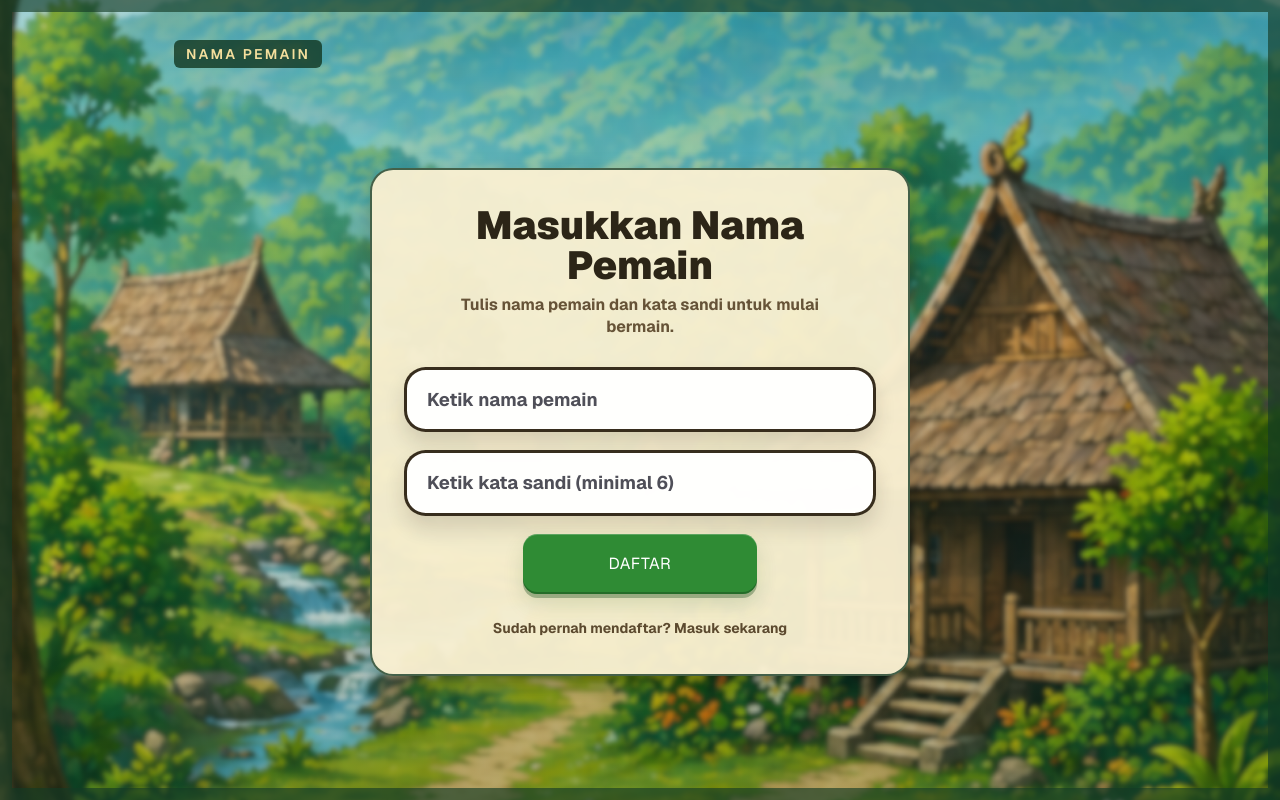
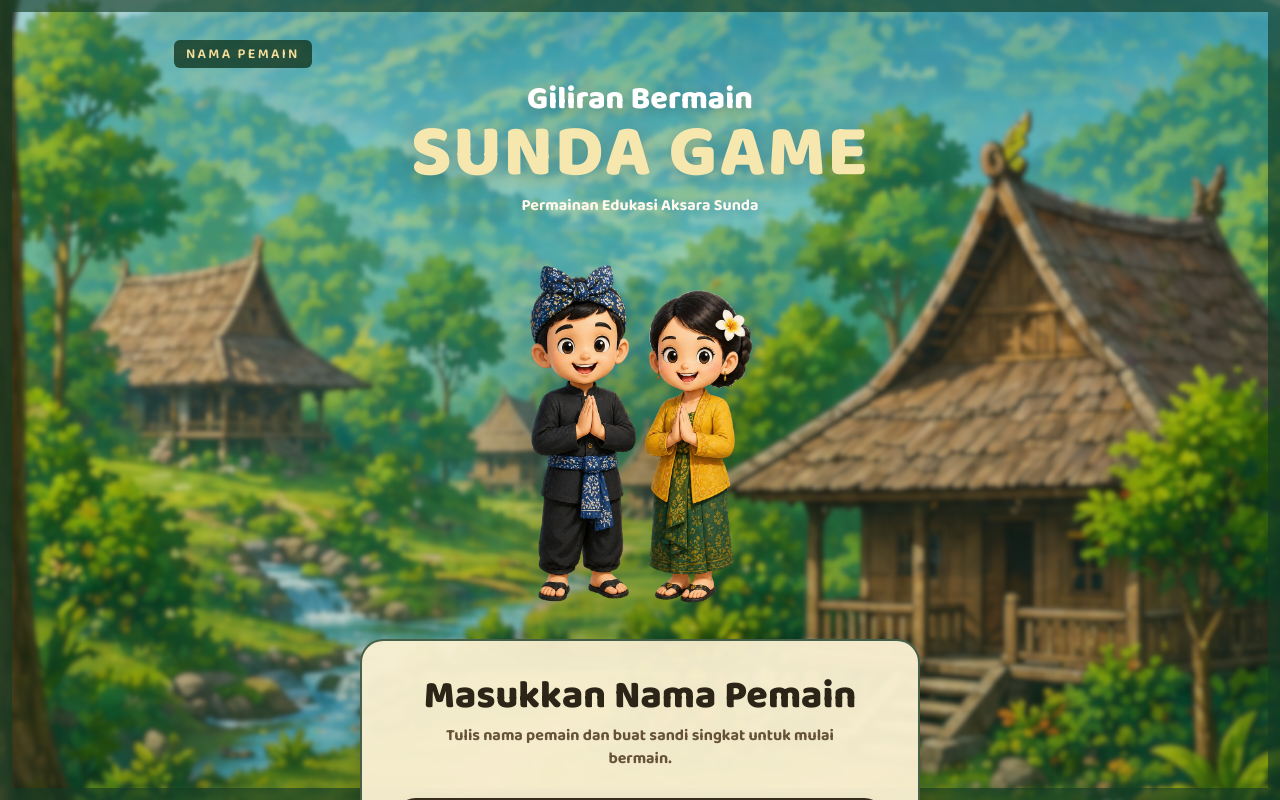
Before and after one commit to herulife/game--aksara-sunda, a Next.js app: page /register in a window 1280 px wide. Built offline with nearby package versions, Linux system fonts and the light colour scheme; no server answers.

Commit message:
feat: tighten v3 splash auth and menu clone

```diff
--- a/src/app/(auth)/actions.ts
+++ b/src/app/(auth)/actions.ts
@@ -126,5 +126,5 @@ export async function signInAction(
 export async function signOutAction() {
   const supabase = await createSupabaseServerClient();
   await supabase.auth.signOut();
-  redirect("/login");
+  redirect("/");
 }
--- a/src/app/(auth)/register/page.tsx
+++ b/src/app/(auth)/register/page.tsx
@@ -17,8 +17,8 @@ export default async function RegisterPage() {
     <AuthShell
       headerTitle="Nama Pemain"
       title="Masukkan Nama Pemain"
-      description="Tulis nama pemain dan kata sandi untuk mulai bermain."
-      footerText="Sudah pernah mendaftar?"
+      description="Tulis nama pemain dan buat sandi singkat untuk mulai bermain."
+      footerText="Sudah pernah membuat nama pemain?"
       footerLinkLabel="Masuk sekarang"
       footerLinkHref="/login"
     >
--- a/src/app/dashboard/page.tsx
+++ b/src/app/dashboard/page.tsx
@@ -111,19 +111,19 @@ export default async function DashboardPage() {
                   className="h-[46px] w-[46px] rounded-full object-cover sm:h-[58px] sm:w-[58px]"
                 />
               </div>
-              <div className="mockup-card flex min-h-[56px] w-full items-center justify-center rounded-[1rem] px-3 py-2 pl-7 text-center text-[1rem] font-black text-black sm:min-h-[66px] sm:px-4 sm:py-3 sm:pl-9 sm:text-[1.1rem]">
+              <div className="mockup-avatar-card flex min-h-[56px] w-full items-center justify-center rounded-[1rem] px-3 py-2 pl-7 text-center text-[1rem] font-black text-black sm:min-h-[66px] sm:px-4 sm:py-3 sm:pl-9 sm:text-[1.1rem]">
                 Halo, {profile?.display_name ?? "Pemain"}!
               </div>
             </div>
 
-            <div className="grid w-[118px] gap-2 sm:w-[132px]">
-              <div className="pdf-panel-cream rounded-[0.95rem] px-3 py-2 text-center text-black shadow-[0_12px_22px_rgba(35,28,15,0.16)]">
+            <div className="flex gap-2">
+              <div className="mockup-stat-card flex min-h-[56px] w-[88px] flex-col items-center justify-center rounded-[1rem] px-3 py-2 text-center text-black sm:min-h-[66px] sm:w-[98px]">
                 <div className="text-xs font-black leading-none sm:text-sm">Level</div>
                 <div className="mt-1 text-xl font-black leading-none sm:text-2xl">
                   {profile?.current_level ?? 1}
                 </div>
               </div>
-              <div className="pdf-panel-cream rounded-[0.95rem] px-3 py-2 text-center text-black shadow-[0_12px_22px_rgba(35,28,15,0.16)]">
+              <div className="mockup-stat-card flex min-h-[56px] w-[88px] flex-col items-center justify-center rounded-[1rem] px-3 py-2 text-center text-black sm:min-h-[66px] sm:w-[98px]">
                 <div className="text-xs font-black leading-none sm:text-sm">Skor</div>
                 <div className="mt-1 text-xl font-black leading-none sm:text-2xl">
                   {profile?.total_score ?? 0}
@@ -133,11 +133,11 @@ export default async function DashboardPage() {
           </div>
 
           <div className="mt-6 flex flex-1 flex-col items-center justify-center text-center">
-            <h1 className="text-[3rem] font-black leading-[0.84] tracking-[0.02em] text-[#f5e7ae] drop-shadow-[0_4px_12px_rgba(46,38,18,0.26)] sm:text-[4.8rem]">
+            <h1 className="text-[3.05rem] font-black leading-[0.84] tracking-[0.02em] text-[#f5e7ae] drop-shadow-[0_4px_12px_rgba(46,38,18,0.26)] sm:text-[4.95rem]">
               SUNDA GAME
             </h1>
-            <p className="mt-2 text-[0.86rem] font-bold text-[#fff8ec] drop-shadow-[0_3px_8px_rgba(46,38,18,0.22)] sm:text-[1rem]">
-              Permainan Edukasi Bahasa Sunda
+            <p className="mt-3 text-[0.86rem] font-bold text-[#fff8ec] drop-shadow-[0_3px_8px_rgba(46,38,18,0.22)] sm:text-[1rem]">
+              Permainan Edukasi Aksara Sunda
             </p>
 
             <div className="mt-8 flex w-full max-w-[380px] flex-col gap-3.5 sm:max-w-[430px]">
--- a/src/app/globals.css
+++ b/src/app/globals.css
@@ -25,7 +25,7 @@
   --color-accent-soft: var(--accent-soft);
   --color-border: var(--border);
   --color-danger: var(--danger);
-  --font-sans: var(--font-geist-sans);
+  --font-sans: var(--font-baloo-sans);
   --font-mono: var(--font-geist-mono);
 }
 
@@ -43,7 +43,7 @@ html {
 body {
   background: var(--background);
   color: var(--foreground);
-  font-family: var(--font-geist-sans), Arial, Helvetica, sans-serif;
+  font-family: var(--font-baloo-sans), Arial, Helvetica, sans-serif;
   min-height: 100vh;
   height: 100%;
   overflow: hidden;
@@ -572,6 +572,22 @@ a[href][class*="mockup-pill"]:active {
   box-shadow: 0 10px 30px -10px rgba(0, 0, 0, 0.5);
 }
 
+.mockup-stat-card {
+  background: rgba(248, 240, 210, 0.96);
+  border: 2px solid rgba(20, 58, 36, 0.72);
+  box-shadow:
+    inset 0 1px 0 rgba(255, 255, 255, 0.28),
+    0 12px 22px rgba(35, 28, 15, 0.16);
+}
+
+.mockup-avatar-card {
+  background: rgba(248, 240, 210, 0.98);
+  border: 2px solid rgba(20, 58, 36, 0.72);
+  box-shadow:
+    inset 0 1px 0 rgba(255, 255, 255, 0.32),
+    0 14px 24px rgba(35, 28, 15, 0.16);
+}
+
 .mockup-soft-card {
   background: rgba(249, 240, 210, 0.96);
   box-shadow: 0 16px 30px rgba(35, 28, 15, 0.18);
--- a/src/app/layout.tsx
+++ b/src/app/layout.tsx
@@ -1,11 +1,11 @@
 import type { Metadata } from "next";
-import { Geist, Geist_Mono, Noto_Sans_Sundanese } from "next/font/google";
+import { Baloo_2, Geist_Mono, Noto_Sans_Sundanese } from "next/font/google";
 import { BackgroundMusicProvider } from "@/components/game/background-music-provider";
 import { UiSoundProvider } from "@/components/game/ui-sound-provider";
 import "./globals.css";
 
-const geistSans = Geist({
-  variable: "--font-geist-sans",
+const balooSans = Baloo_2({
+  variable: "--font-baloo-sans",
   subsets: ["latin"],
 });
 
@@ -33,7 +33,7 @@ export default function RootLayout({
   return (
     <html
       lang="id"
-      className={`${geistSans.variable} ${geistMono.variable} ${notoSansSundanese.variable} h-full antialiased`}
+      className={`${balooSans.variable} ${geistMono.variable} ${notoSansSundanese.variable} h-full antialiased`}
     >
       <body className="min-h-full flex flex-col">
         <BackgroundMusicProvider>
--- a/src/components/auth/auth-shell.tsx
+++ b/src/components/auth/auth-shell.tsx
@@ -1,3 +1,4 @@
+import Image from "next/image";
 import Link from "next/link";
 import type { ReactNode } from "react";
 
@@ -28,11 +29,30 @@ export function AuthShell({
         </div>
 
         <div className="flex flex-1 items-center justify-center">
-          <div className="w-full max-w-[540px]">
-            <div className="mockup-card rounded-[1.45rem] px-5 py-7 text-center shadow-[0_18px_30px_rgba(35,28,15,0.2)] sm:px-8 sm:py-9">
-              <h1 className="text-[1.9rem] font-black leading-[1.02] text-[#2c2517] sm:text-[2.45rem]">
+          <div className="w-full max-w-[560px]">
+            <div className="flex flex-col items-center text-center">
+              <p className="mockup-white-title text-[1.6rem] font-bold leading-none sm:text-[2rem]">
+                Giliran Bermain
+              </p>
+              <h1 className="mt-2 text-[3rem] font-black leading-[0.84] tracking-[0.02em] text-[#f5e7ae] drop-shadow-[0_4px_12px_rgba(46,38,18,0.26)] sm:text-[4.6rem]">
+                SUNDA GAME
+              </h1>
+              <p className="mt-2 text-[0.86rem] font-bold text-[#fff8ec] drop-shadow-[0_3px_8px_rgba(46,38,18,0.22)] sm:text-[1rem]">
+                Permainan Edukasi Aksara Sunda
+              </p>
+              <Image
+                src="/assets/characters/splash-characters.png"
+                alt="Karakter pemain Aksara Sunda"
+                width={1383}
+                height={922}
+                className="mt-4 h-auto w-[210px] drop-shadow-[0_18px_28px_rgba(39,30,14,0.22)] sm:w-[260px]"
+              />
+            </div>
+
+            <div className="mockup-card mt-4 rounded-[1.45rem] px-5 py-7 text-center shadow-[0_18px_30px_rgba(35,28,15,0.2)] sm:px-8 sm:py-9">
+              <h2 className="text-[1.9rem] font-black leading-[1.02] text-[#2c2517] sm:text-[2.45rem]">
                 {title}
-              </h1>
+              </h2>
               <p className="mx-auto mt-2 max-w-[410px] text-sm font-bold leading-[1.4] text-[#665337] sm:text-base">
                 {description}
               </p>
--- a/src/components/auth/login-form.tsx
+++ b/src/components/auth/login-form.tsx
@@ -36,14 +36,14 @@ export function LoginForm() {
       </label>
 
       <p className="-mt-1 text-left text-xs font-bold text-[#fff8ec] drop-shadow-[0_3px_8px_rgba(46,38,18,0.22)] sm:text-sm">
-        Gunakan nama pemain yang dibuat saat daftar.
+        Gunakan nama pemain yang sudah pernah didaftarkan.
       </p>
 
       <label className="block">
         <input
           name="password"
           type="password"
-          placeholder="Ketik kata sandi"
+          placeholder="Ketik sandi pemain"
           className="mockup-input text-base sm:text-xl"
           autoComplete="current-password"
           required
@@ -61,7 +61,7 @@ export function LoginForm() {
         disabled={pending}
         className="pdf-button-green mx-auto block min-h-[54px] w-full max-w-[210px] rounded-[0.9rem] px-5 text-[1.3rem] font-black tracking-[0.04em] transition disabled:opacity-60 sm:min-h-[60px] sm:max-w-[234px] sm:text-[1.5rem]"
       >
-        {pending ? "MEMPROSES..." : "MASUK"}
+        {pending ? "MEMPROSES..." : "MULAI"}
       </button>
     </form>
   );
--- a/src/components/auth/register-form.tsx
+++ b/src/components/auth/register-form.tsx
@@ -42,7 +42,7 @@ export function RegisterForm() {
         <input
           name="password"
           type="password"
-          placeholder="Ketik kata sandi (minimal 6)"
+          placeholder="Buat sandi pemain (minimal 6)"
           className="mockup-input text-base sm:text-xl"
           autoComplete="new-password"
           required
@@ -66,7 +66,7 @@ export function RegisterForm() {
         disabled={pending}
         className="pdf-button-green mx-auto block min-h-[54px] w-full max-w-[210px] rounded-[0.9rem] px-5 text-[1.3rem] font-black tracking-[0.04em] transition disabled:opacity-60 sm:min-h-[60px] sm:max-w-[234px] sm:text-[1.5rem]"
       >
-        {pending ? "MEMPROSES..." : "DAFTAR"}
+        {pending ? "MEMPROSES..." : "LANJUT"}
       </button>
     </form>
   );
--- a/src/components/game/splash-home.tsx
+++ b/src/components/game/splash-home.tsx
@@ -26,16 +26,16 @@ export function SplashHome({
   return (
     <main className="mockup-screen">
       <section className="relative z-10 mx-auto flex min-h-[100svh] w-full max-w-[430px] flex-col items-center justify-center px-4 py-6 text-center sm:max-w-[540px] sm:px-6 sm:py-8">
-        <p className="mockup-title text-[1.95rem] font-semibold leading-none sm:text-[2.7rem]">
+        <p className="mockup-white-title text-[1.95rem] font-bold leading-none sm:text-[2.7rem]">
           Selamat Datang
         </p>
-        <h1 className="mt-1 text-[3.15rem] font-black leading-[0.82] tracking-[0.02em] text-[#60431e] drop-shadow-[0_3px_0_rgba(255,255,255,0.22)] sm:text-[4.85rem]">
+        <h1 className="mt-2 text-[3.4rem] font-black leading-[0.82] tracking-[0.02em] text-[#f5e7ae] drop-shadow-[0_4px_12px_rgba(46,38,18,0.26)] sm:text-[5.2rem]">
           SUNDA
           <br />
           GAME
         </h1>
-        <p className="mt-1 text-[0.84rem] font-bold text-[#fff9ef] drop-shadow-[0_3px_8px_rgba(46,38,18,0.22)] sm:text-[1.02rem]">
-          Permainan Edukasi Bahasa Sunda
+        <p className="mt-3 text-[0.9rem] font-bold text-[#fff9ef] drop-shadow-[0_3px_8px_rgba(46,38,18,0.22)] sm:text-[1.02rem]">
+          Permainan Edukasi Aksara Sunda
         </p>
 
         <div className="mt-4 flex items-end justify-center">
@@ -44,19 +44,19 @@ export function SplashHome({
             alt="Karakter pemain Aksara Sunda"
             width={1383}
             height={922}
-            className="h-auto w-[248px] drop-shadow-[0_16px_24px_rgba(39,30,14,0.16)] sm:w-[344px]"
+            className="h-auto w-[248px] drop-shadow-[0_18px_28px_rgba(39,30,14,0.22)] sm:w-[344px]"
             priority
           />
         </div>
 
         <Link
           href={startHref}
-          className="pdf-button-green relative z-20 mt-3 flex min-h-[58px] w-full max-w-[228px] touch-manipulation items-center justify-center rounded-[1rem] px-7 text-[1.58rem] font-black tracking-[0.05em] shadow-[0_5px_0_rgba(26,76,27,0.32),0_14px_24px_rgba(44,101,36,0.18)] sm:min-h-[70px] sm:max-w-[270px] sm:text-[2.1rem]"
+          className="pdf-button-green relative z-20 mt-4 flex min-h-[58px] w-full max-w-[228px] touch-manipulation items-center justify-center rounded-[1rem] px-7 text-[1.58rem] font-black tracking-[0.05em] shadow-[0_5px_0_rgba(26,76,27,0.32),0_14px_24px_rgba(44,101,36,0.18)] sm:min-h-[70px] sm:max-w-[270px] sm:text-[2.1rem]"
         >
           MULAI
         </Link>
 
-        <div className="relative z-20 mt-5 grid w-full max-w-[334px] grid-cols-2 gap-4">
+        <div className="relative z-20 mt-6 grid w-full max-w-[334px] grid-cols-2 gap-4">
           <button
             type="button"
             onClick={() => setShowGuide(true)}
@@ -69,7 +69,7 @@ export function SplashHome({
               height={544}
               className="h-5 w-5 sm:h-6 sm:w-6"
             />
-            <span>PETUNJUK</span>
+            <span>Petunjuk</span>
           </button>
           <button
             type="button"
@@ -85,7 +85,7 @@ export function SplashHome({
                 className="h-3 w-3 sm:h-3.5 sm:w-3.5"
               />
             </span>
-            <span>{musicEnabled ? "MUSIK ON" : "MUSIK OFF"}</span>
+            <span>{musicEnabled ? "Musik ON" : "Musik OFF"}</span>
           </button>
         </div>
 
```
Also changed, not shown: src/app/(auth)/login/page.tsx (+4 -4 lines).
